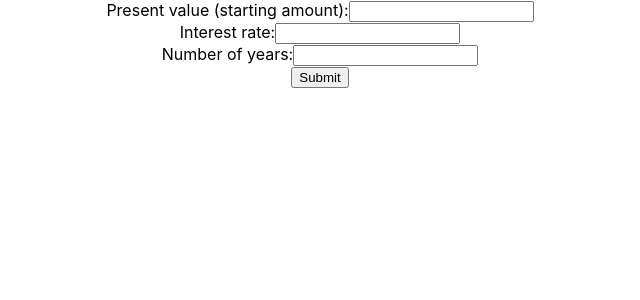
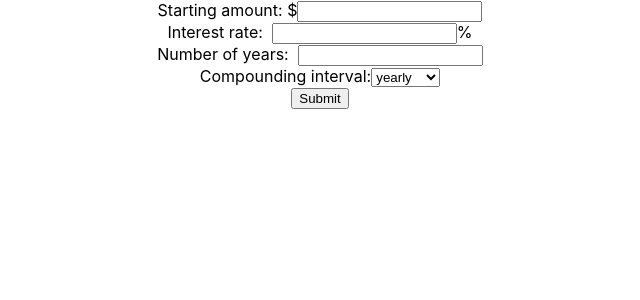
Before and after one commit to colerau/compound-interest-calc, a React (Create React App) app: page / in a window 1280 px wide. Shown: the top 300 px of the page, without its empty margins (320-960 px from the left). Built offline with nearby package versions, Linux system fonts and the light colour scheme.

Commit message:
user can choose between monthly or yearly intervals

```diff
--- a/package.json
+++ b/package.json
@@ -8,6 +8,7 @@
     "@testing-library/user-event": "^12.1.10",
     "react": "^17.0.1",
     "react-dom": "^17.0.1",
+    "react-dropdown": "^1.9.2",
     "react-scripts": "4.0.2",
     "web-vitals": "^1.0.1"
   },
--- a/src/components/CompInterestForm.js
+++ b/src/components/CompInterestForm.js
@@ -6,40 +6,57 @@ const CompInterestForm = props => {
   const [startingAmount, setStartingAmount] = useState("")
   const [interestRate, setInterestRate] = useState("")
   const [numYears, setNumYears] = useState("")
+  const [interval, setInterval] = useState("yearly")
   const [finalAmount, setFinalAmount] = useState("")
+
 
   const handleSubmit = e => {
     e.preventDefault()
-    // console.log(`submitted starting amount ${startingAmount}`)
-    // console.log(`submitted interest rate ${interestRate}`)
-    // console.log(`submitted num years ${numYears}`)
 
-    setFinalAmount(startingAmount * (1 + (interestRate * .01))**numYears)
+    if (interval === "yearly") {
+      setFinalAmount(startingAmount * (1 + (interestRate * .01))**numYears)
+    } else {
+      setFinalAmount(startingAmount * (1 + ((interestRate * .01) / 12))**(12 * numYears))
+    }
+
+  }
+
+  const numberWithCommas = x => {
+    return x.toString().replace(/\B(?=(\d{3})+(?!\d))/g, ",");
   }
 
   return (
     <div>
       <form onSubmit={handleSubmit}>
         <label>
-          Present value (starting amount):
+          Starting amount: $
           <input type="text" value={startingAmount} onChange={(e) => setStartingAmount(e.target.value)} />
         </label>
         <br />
         <label>
-          Interest rate:
+          Interest rate: &nbsp;
           <input type="text" value={interestRate} onChange={(e) => setInterestRate(e.target.value)} />
+          %
         </label>
         <br />
         <label>
-          Number of years:
+          Number of years: &nbsp;
           <input type="text" value={numYears} onChange={(e) => setNumYears(e.target.value)} />
+        </label>
+        <br />
+        <label>
+          Compounding interval:
+          <select value={interval} onChange={(e) => setInterval(e.target.value)}>
+            <option value="yearly">yearly</option>
+            <option value="monthly">monthly</option>
+          </select>
         </label>
         <br />
         <input type="submit" />
       </form>
 
       {finalAmount ?
-        <h1>{`In ${numYears} years, you would have $${Math.round(finalAmount * 100) / 100}.`}</h1>
+        <h1>{`In ${numYears} years, you would have $${numberWithCommas(Math.round(finalAmount * 100) / 100)}`}</h1>
         :
         <></>
       }
```
Also changed, not shown: 1 other file (tests, documents, lock files or other folders).
